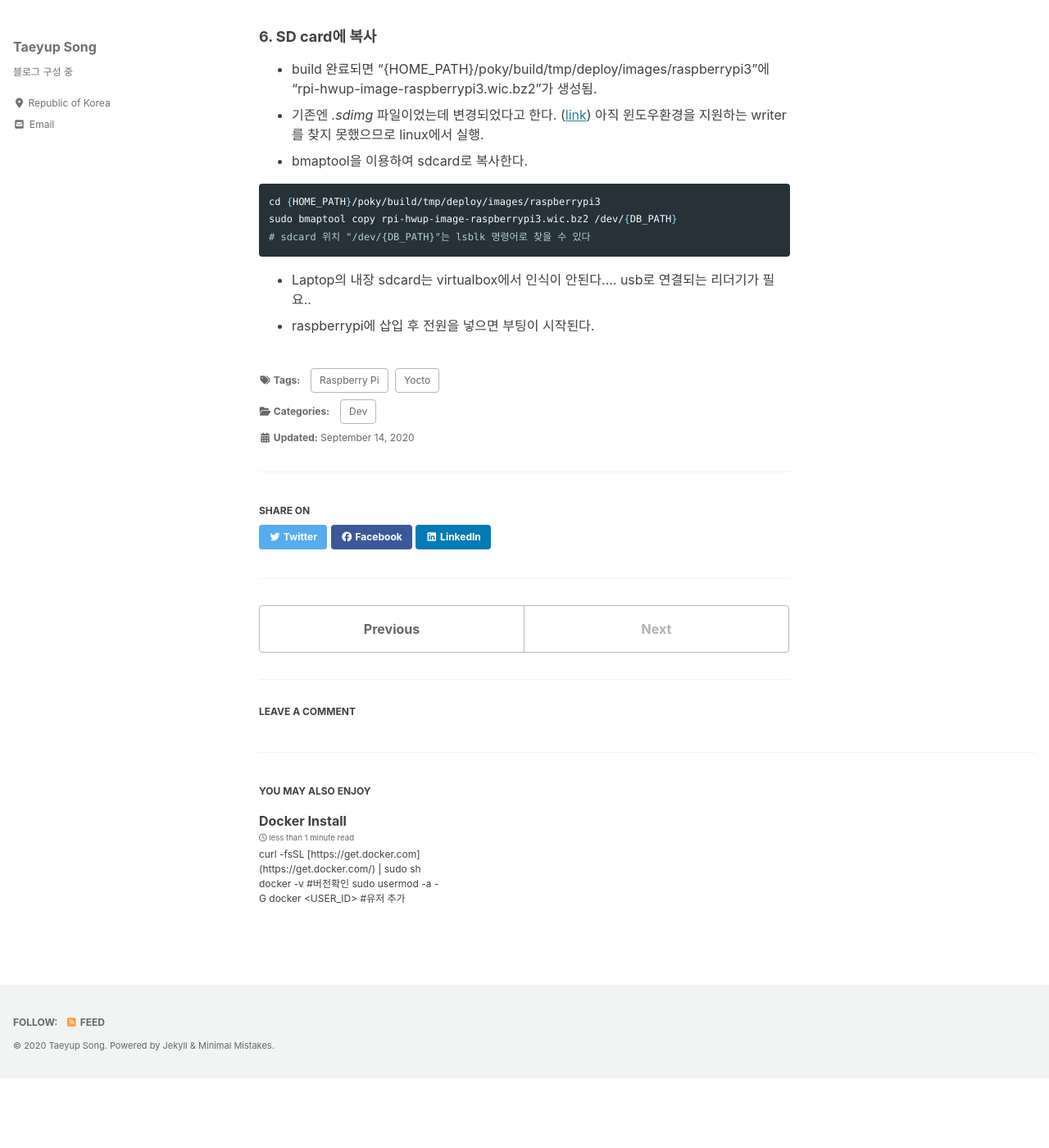
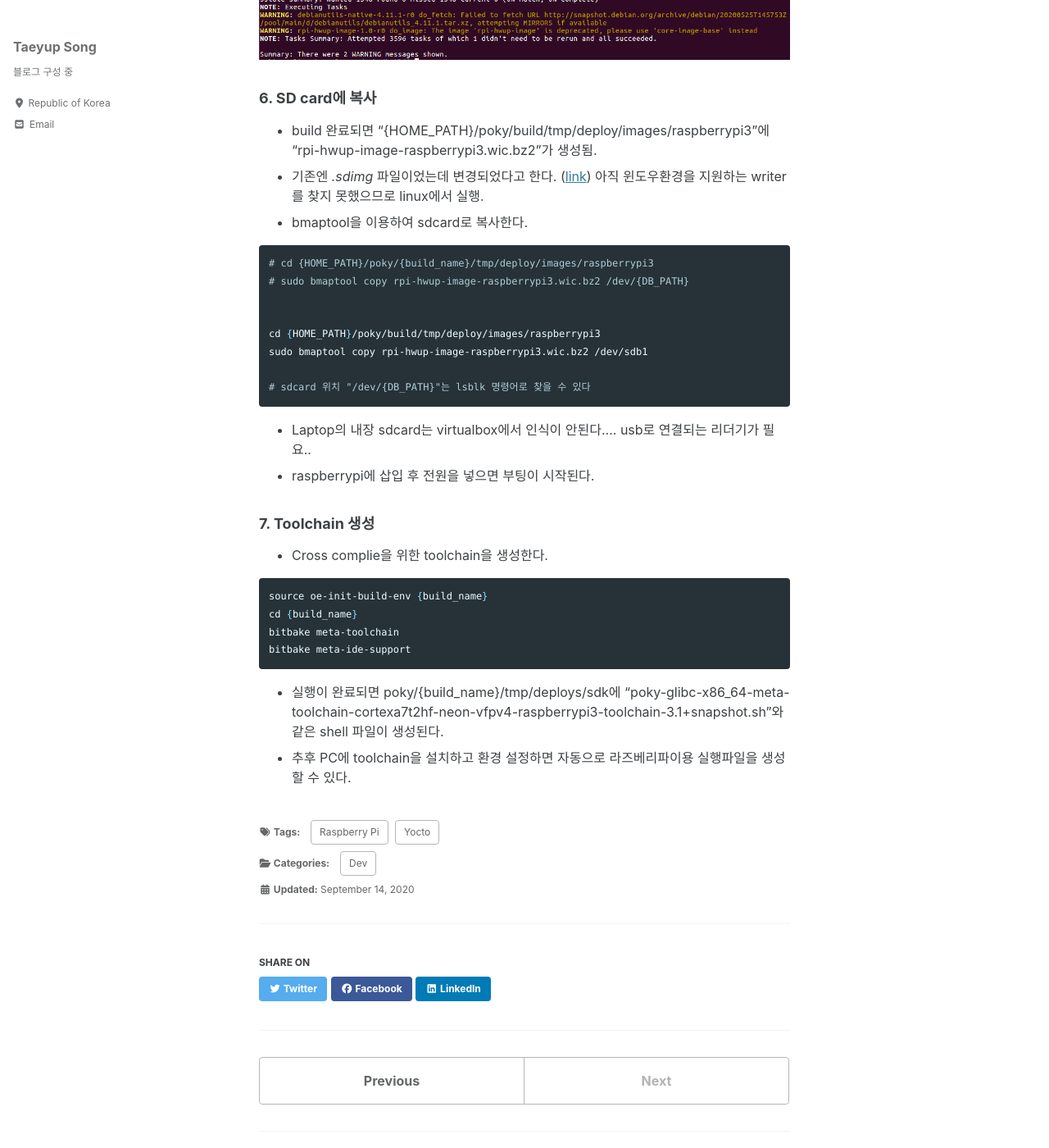
Before and after one commit to jerogar/jerogar.github.io, a Jekyll site: the page built from _posts/Dev/2020-09-14-Yocto1.md, in a window 1280 px wide and 1400 px high, scrolled down 3550 px. Shown: the whole window at 82% size. Built offline with Jekyll 4.4.1, drawn with Linux system fonts in a browser that asks for light colours; cached includes are drawn as plain includes; nearby versions of some CDN libraries; comment, search, counter and statistics services are not loaded; before the commit the page ends 4865 px from its top, so only the background shows below that; some of the changed text lies outside the part shown.

Commit message:
Yocto1 article updata

````diff
--- a/_posts/Dev/2020-09-14-Yocto1.md
+++ b/_posts/Dev/2020-09-14-Yocto1.md
@@ -12,6 +12,7 @@ tags:
 
 - [https://js94.tistory.com/entry/라즈베리파이3Raspberry-Pi3에-Yocto-Project-설치](https://js94.tistory.com/entry/%EB%9D%BC%EC%A6%88%EB%B2%A0%EB%A6%AC%ED%8C%8C%EC%9D%B43Raspberry-Pi3%EC%97%90-Yocto-Project-%EC%84%A4%EC%B9%98)
 - [https://gachiemchiep.github.io/cheatsheet/build_image_rpi3_yocto/](https://gachiemchiep.github.io/cheatsheet/build_image_rpi3_yocto/)
+- [https://blog.naver.com/jswcomkr/221456104994](https://blog.naver.com/jswcomkr/221456104994))
 
 
 ## 시작하며...
@@ -65,6 +66,8 @@ git clone -b pyro git://git.openembedded.org/meta-openembedded
 ### c. build 환경으로 전환
 
 ```bash
+# source oe-init-build-env {build_name}
+# build라는 폴더를 만들고 빌드환경 설정
 source oe-init-build-env build
 ```
 
@@ -156,10 +159,29 @@ bitbake rpi-hwup-image
 - bmaptool을 이용하여 sdcard로 복사한다.
 
 ```bash
+# cd {HOME_PATH}/poky/{build_name}/tmp/deploy/images/raspberrypi3
+# sudo bmaptool copy rpi-hwup-image-raspberrypi3.wic.bz2 /dev/{DB_PATH}
+
+
 cd {HOME_PATH}/poky/build/tmp/deploy/images/raspberrypi3
-sudo bmaptool copy rpi-hwup-image-raspberrypi3.wic.bz2 /dev/{DB_PATH}
+sudo bmaptool copy rpi-hwup-image-raspberrypi3.wic.bz2 /dev/sdb1
+
 # sdcard 위치 "/dev/{DB_PATH}"는 lsblk 명령어로 찾을 수 있다
 ```
 
 - Laptop의 내장 sdcard는 virtualbox에서 인식이 안된다.... usb로 연결되는 리더기가 필요..
 - raspberrypi에 삽입 후 전원을 넣으면 부팅이 시작된다.
+
+
+### 7. Toolchain 생성
+
+- Cross complie을 위한 toolchain을 생성한다.
+
+```bash
+source oe-init-build-env {build_name}
+cd {build_name}
+bitbake meta-toolchain
+bitbake meta-ide-support
+```
+- 실행이 완료되면 poky/{build_name}/tmp/deploys/sdk에 "poky-glibc-x86_64-meta-toolchain-cortexa7t2hf-neon-vfpv4-raspberrypi3-toolchain-3.1+snapshot.sh"와 같은 shell 파일이 생성된다.
+- 추후 PC에 toolchain을 설치하고 환경 설정하면 자동으로 라즈베리파이용 실행파일을 생성할 수 있다.
````
